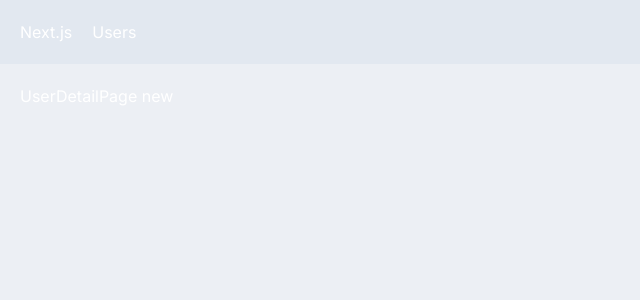
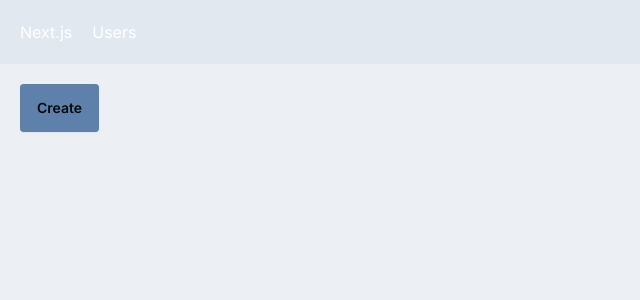
Before and after one commit to danielgraviet/MoshNextJSTutorial, a Next.js app: page /users/new in a window 1280 px wide. Shown: the top 300 px of the page, without its empty margins (0-640 px from the left). Built offline with nearby package versions, Linux system fonts and the light colour scheme.

Commit message:
added programmatic navigation for NewUserPage button.

```diff
--- a/app/users/[id]/page.tsx
+++ /dev/null
@@ -1,13 +0,0 @@
-import React from 'react'
-
-interface Props {
-    params: { id: number}
-}
-
-const UserDetailPage = ({params: {id}}: Props) => {
-  return (
-    <div>UserDetailPage {id}</div>
-  )
-}
-
-export default UserDetailPage
--- a/app/users/[id]/photos/[photoID]/page.tsx
+++ /dev/null
@@ -1,13 +0,0 @@
-import React from 'react'
-
-interface Props {
-    params: { id: number; photoId: number}
-}
-
-const PhotoPage = ({params: {id, photoId} }: Props) => {
-  return (
-    <div>PhotoPage {id} {photoId}</div>
-  )
-}
-
-export default PhotoPage
--- a/app/users/new/UserTable.tsx
+++ b/app/users/new/UserTable.tsx
@@ -22,7 +22,6 @@
 
   return (
     <>
-    <h1>Users:</h1>
     <table className="table table-bordered">
       <thead>
         <tr>
--- /dev/null
+++ b/app/users/new/page.tsx
@@ -0,0 +1,12 @@
+'use client'
+import { useRouter } from 'next/navigation'
+import React from 'react'
+
+const NewUserPage = () => {
+  const router = useRouter();
+  return (
+    <button className='btn btn-primary' onClick={() => router.push('/users')}>Create</button>
+  )
+}
+
+export default NewUserPage
--- a/app/users/page.tsx
+++ b/app/users/page.tsx
@@ -1,6 +1,7 @@
 import React from 'react'
 import UserTable from './new/UserTable'
 import { sort } from 'fast-sort'
+import Link from 'next/link'
 
 interface Props {
   searchParams : {sortOrder : string}
@@ -9,6 +10,8 @@
 const UsersPage = async ({searchParams: {sortOrder}}: Props) => {
   return (
     <>
+    <h1>User</h1>
+    <Link href="/users/new" className="btn btn-primary">New User</Link>
     <UserTable sortOrder={sortOrder}/>
     </>
   )
```
